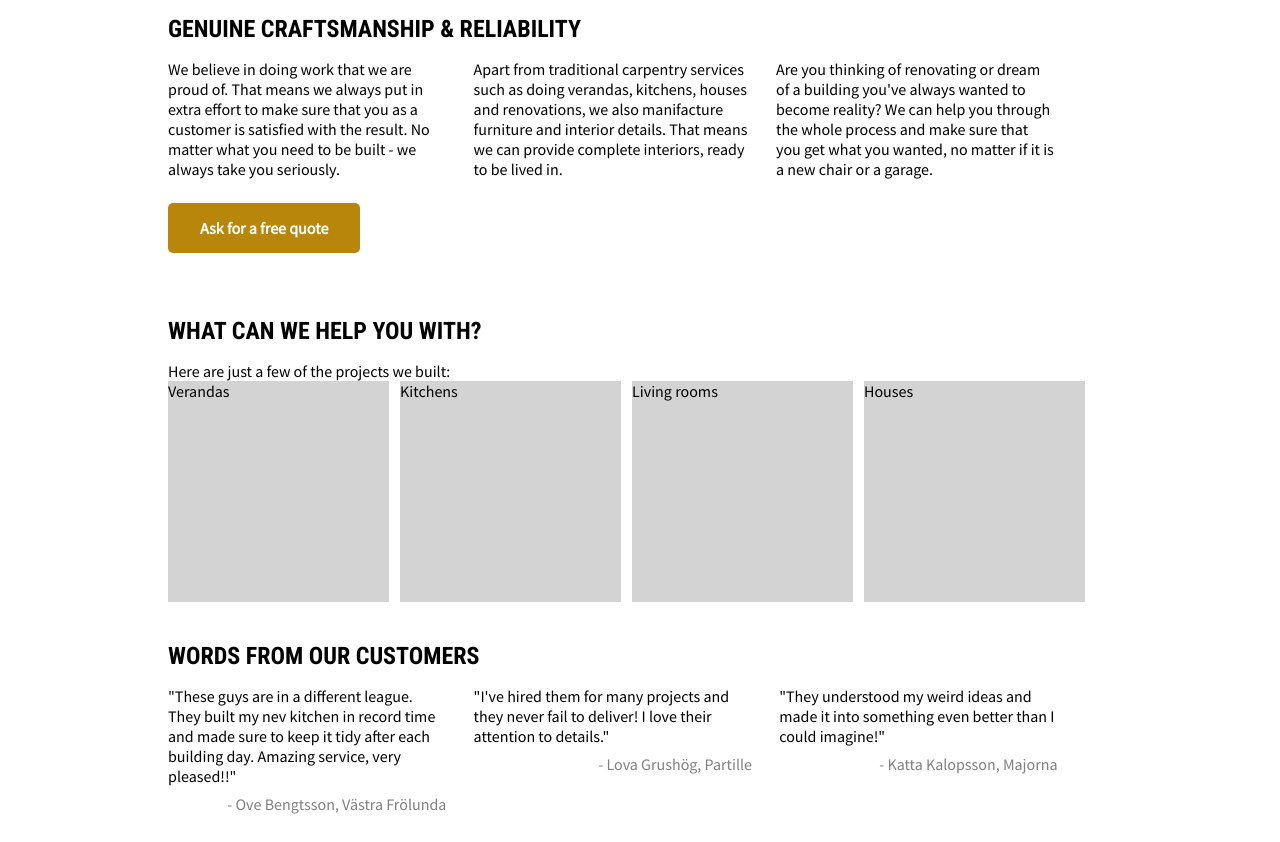
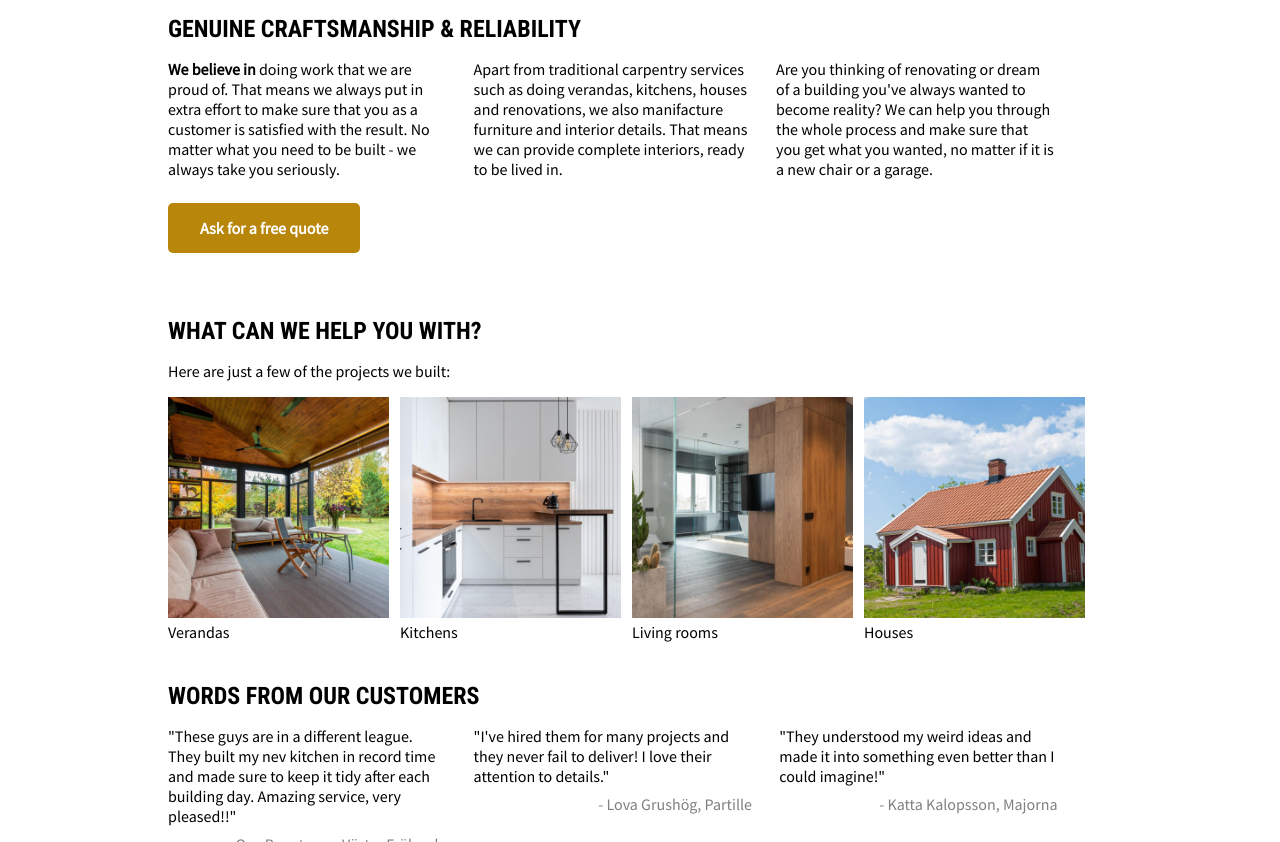
Before and after one commit to knutinator/knutcon, a plain HTML site: page index.html in a window 1280 px wide. Shown: the part 587-1429 px from the top of the page. Drawn offline with Linux system fonts and the light colour scheme.

Commit message:
Add images in services section

```diff
--- a/assets/css/style.css
+++ b/assets/css/style.css
@@ -121,7 +121,7 @@ nav a:hover {
     display: inline-block;
     vertical-align: top;
     padding: 0 1.5rem 1.5rem 0;
-  }
+}
 
   a.button {
     background-color: darkgoldenrod;
@@ -134,11 +134,13 @@ nav a:hover {
     display: inline-block;
     border-radius: 5px;
     font-size: 16px;
-
     margin-right: 1.5rem;
     margin-bottom: 2rem;
+}
+a.button:hover {
+    background-color: rgb(138, 101, 9);
+}
 
-  }
 
   #services {
     padding-left: 1rem;
@@ -151,8 +153,13 @@ nav a:hover {
     min-width: 140px;
     display: inline-block;
     vertical-align: top;
-    background-color: lightgray;
-    margin: 0 .5rem .5rem 0;
+
+    margin: 1rem .5rem .5rem 0;
+  }
+
+  .service-pic {
+    width: 100%;
+    height: 100%;
   }
 
   #quotes-box {
--- a/index.html
+++ b/index.html
@@ -43,7 +43,7 @@
         </h2>
 
         <p class="pitch-text">
-            We believe in doing work that we are proud of. That means we always put in extra effort to make sure that you  as a customer is satisfied with the result. No matter what you need to be built - we always take you seriously.
+            <b>We believe in</b> doing work that we are proud of. That means we always put in extra effort to make sure that you  as a customer is satisfied with the result. No matter what you need to be built - we always take you seriously.
         </p>
         <p class="pitch-text">
             Apart from traditional carpentry services such as doing verandas, kitchens, houses and renovations, we also manifacture furniture and interior details. That means we can provide complete interiors, ready to be lived in.
@@ -52,7 +52,7 @@
             <br>
 
         </p>
-        <a href="#about" class="button">Ask for a free quote</a>
+        <a href="#contact" class="button">Ask for a free quote</a>
     </section>
 
         <!-- Services -->
@@ -64,18 +64,22 @@
             </h2>
 
             Here are just a few of the projects we built: <br>
-            <p class="service-img">
+            <div class="service-img">
+                <img src="../assets/images/veranda.jpg" class="service-pic">
                 Verandas
-            </p>
-            <p class="service-img">
+            </div>
+            <div class="service-img">
+                <img src="../assets/images/kitchen.jpg" class="service-pic">
                 Kitchens
-            </p>
-            <p class="service-img">
+            </div>
+            <div class="service-img">
+                <img src="../assets/images/living-room.jpg" class="service-pic">
                 Living rooms
-            </p>
-            <p class="service-img">
+            </div>
+            <div class="service-img">
+                <img src="../assets/images/house.jpg" class="service-pic">
                 Houses
-            </p>
+            </div>
                    </section>
 
 <!-- Testimonials -->
@@ -97,8 +101,7 @@
         <p class="quotes-text">
             "They understood my weird ideas and made it into something even better than I could imagine!"<span class="quote-name"> - Katta Kalopsson, Majorna</span>
         </p>
-
-    </section>
+        </section>
 
 
 <!-- Quality -->
```
Also changed, not shown: assets/images/house.jpg (added), assets/images/kitchen.jpg (added), assets/images/living-room.jpg (added), assets/images/veranda.jpg (added).
